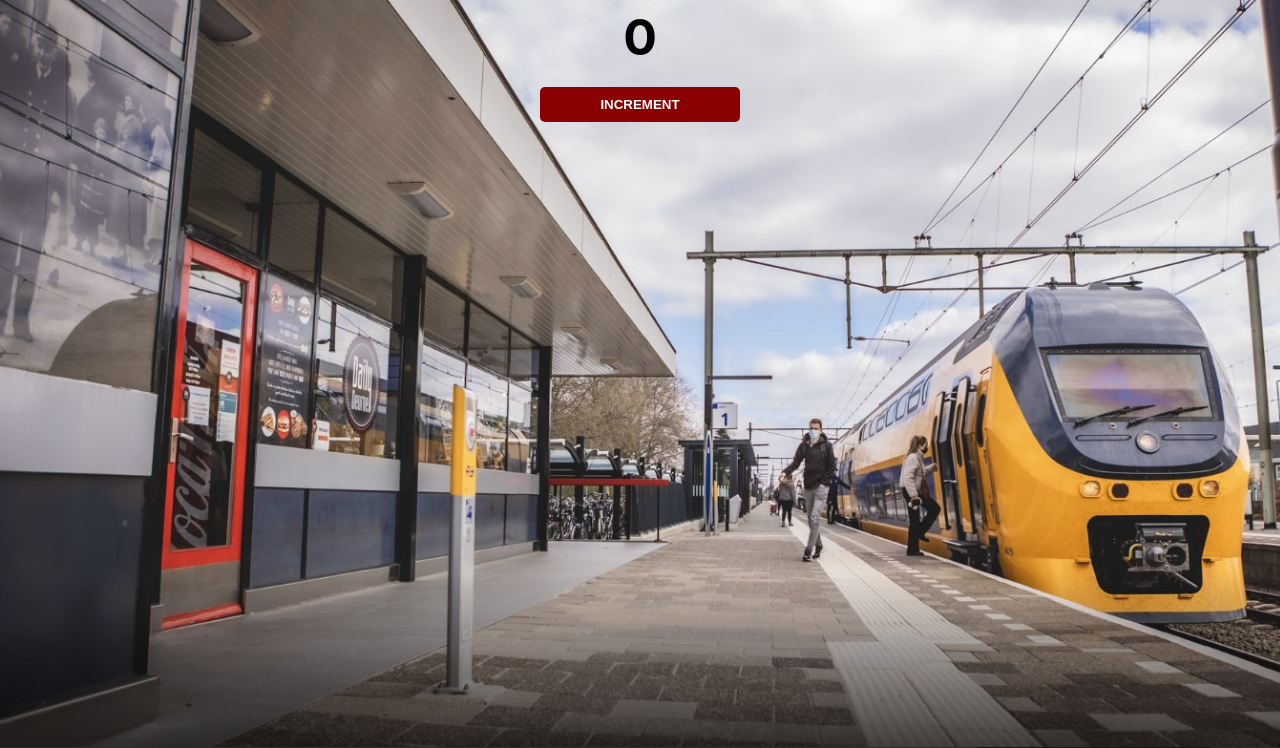
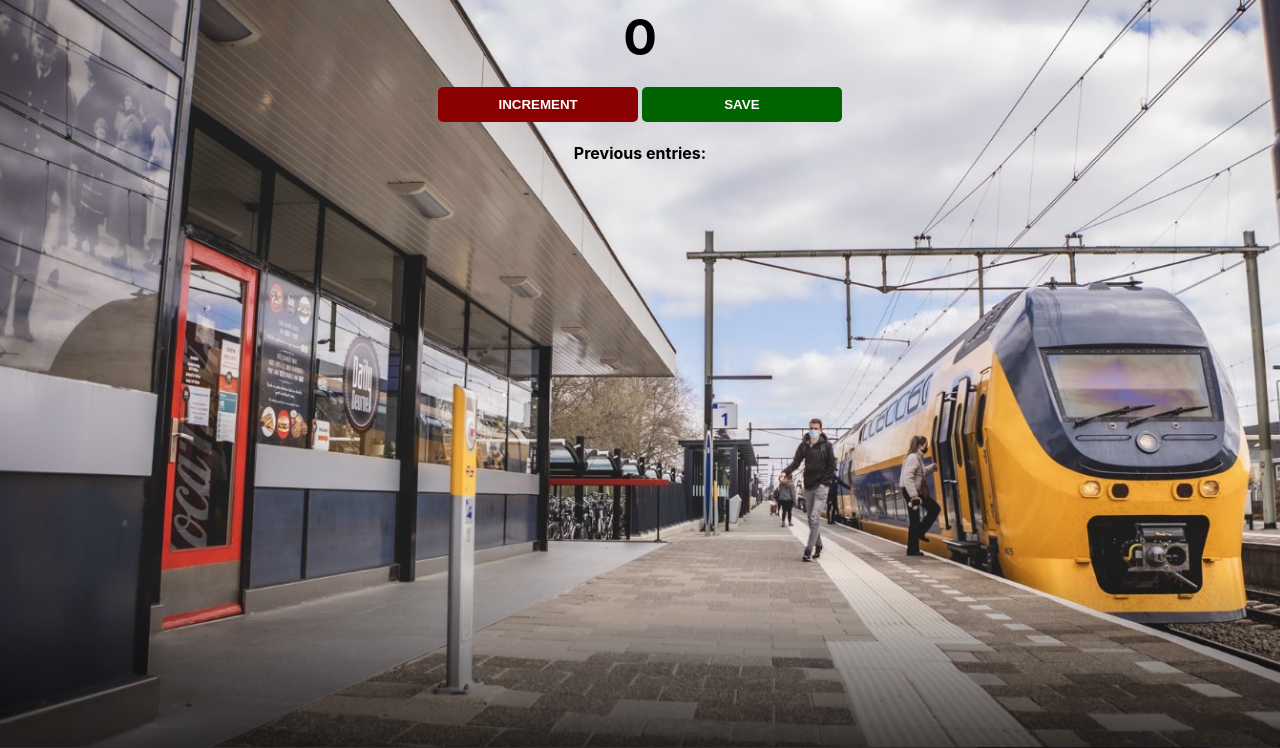
Before and after one commit to vunhattruong/passenger-counter-app, a plain HTML site: page index.html in a window 1280 px wide. Shown: the part 52-800 px from the top of the page. Drawn offline with Linux system fonts and the light colour scheme.

Commit message:
[JS][First] Add save button and counting string

```diff
--- a/index.html
+++ b/index.html
@@ -6,6 +6,8 @@
         <h1>People entered:</h1>
         <h2 id="count-el">0</h2>
         <button id="increment-btn" onclick="increment()">INCREMENT</button>
+        <button id="save-btn" onclick="save()">SAVE</button>
+        <p id="save-el">Previous entries: </p>
     </body>
     <script src="index.js"></script>
 </html>
--- a/index.js
+++ b/index.js
@@ -1,8 +1,16 @@
 
 let count = 0;
 let countEl = document.getElementById("count-el");
+let saveEl = document.getElementById("save-el");
 
 function increment() {
   count = count + 1;
   countEl.innerText = count;
 }
+
+function save() {
+  let saveString = count + " - ";
+  saveEl.textContent += saveString;
+  countEl.textContent = 0;
+  count = 0;
+}
```
